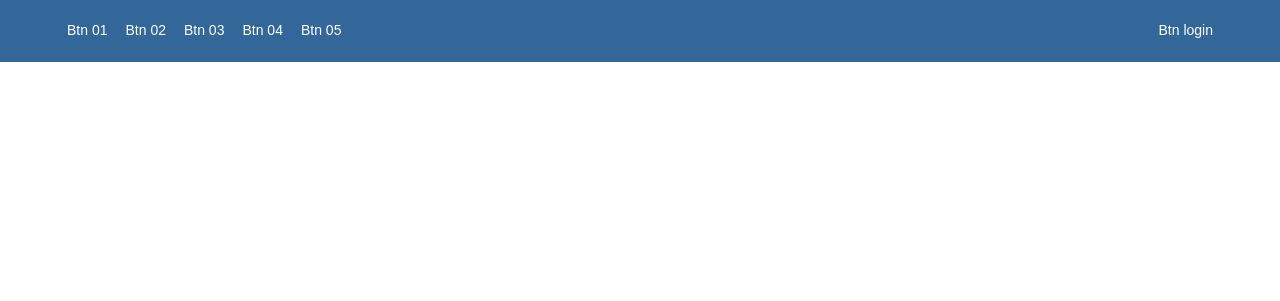
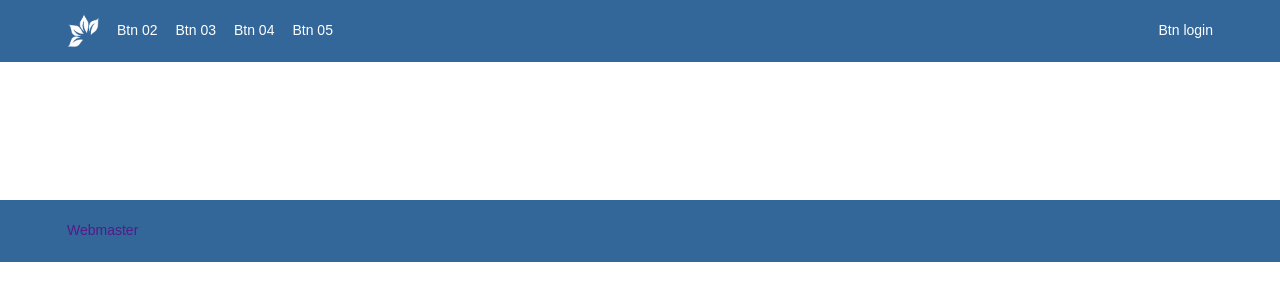
Before and after one commit to CarlosRamon-SI/Prova_2_Web_1, a PHP site: page / in a window 1280 px wide. Shown: the top 301 px of the page. Run offline with PHP 8.4, Linux system fonts and the light colour scheme.

Commit message:
outras alterações

```diff
--- a/index.html
+++ b/index.html
@@ -11,27 +11,27 @@
         <div id="menu" class="bar_container">
             <div id="bar">
                 <a href="">
-                    <div id="menu_icon" class="btn_bar">
-                        <span>Btn 01</span>
+                    <div id="icon" class="btn_bar" title="Home">
+                        <span> </span>
                     </div>
                 </a>
                 <a href="">
-                    <div class="btn_bar">
+                    <div class="btn_bar" title="btn 02" >
                         <span>Btn 02</span>
                     </div>
                 </a>
                 <a href="">
-                    <div class="btn_bar">
+                    <div class="btn_bar" title="btn 03">
                         <span>Btn 03</span>
                     </div>
                 </a>
                 <a href="">
-                    <div class="btn_bar">
+                    <div class="btn_bar" title="btn 04">
                         <span>Btn 04</span>
                     </div>
                 </a>
                 <a href="">
-                    <div class="btn_bar">
+                    <div class="btn_bar" title="btn 05">
                         <span>Btn 05</span>
                     </div>
                 </a>
@@ -43,11 +43,15 @@
             </a>
         </div>
     </div>
+    <div id="corpo">
+
+    </div>
     <div id="rodape">
         <div id="" class="bar_container">
-            <div id="bar">
+            <div id="bar" class="btn_bar" title="Webmaster">
                 <a href="">
-
+                    <div class="btn_ban"></div>
+                    <span>Webmaster</span>
                 </a>
             </div>
         </div>
--- a/style/main.css
+++ b/style/main.css
@@ -1,7 +1,47 @@
+@font-face {
+    font-family: 'Material Icons';
+    font-style: normal;
+    font-weight: 400;
+    src: url(./fonts/MaterialIcons-Regular.eot);
+    /* For IE6-8 */
+    src: local('Material Icons'), local('MaterialIcons-Regular'),
+    url(./fonts/MaterialIcons-Regular.woff2) format('woff2'),
+    url(./fonts/MaterialIcons-Regular.woff) format('woff'),
+    url(./fonts/MaterialIcons-Regular.ttf) format('truetype');
+}
+
+
+.material_icons {
+    font-family: 'Material Icons';
+    font-weight: normal;
+    font-style: normal;
+    font-size: 24px;
+    /* Preferred icon size */
+    display: inline-block;
+    line-height: 1;
+    text-transform: none;
+    letter-spacing: normal;
+    word-wrap: normal;
+    white-space: nowrap;
+    direction: ltr;
+}
+
 #cabecalho {
     position: fixed; /* posição fixada da barra de menu */
     top: 0; /* extremidade das margens */
     left: 0; /* extremidade das margens */
+    width: 100%;
+    height: auto;
+    background-color: #336699;
+}
+
+#corpo {
+    margin-top: 200px;
+}
+
+#rodape {
+    position: absolute;
+    left: 0;
     width: 100%;
     height: auto;
     background-color: #336699;
@@ -15,13 +55,22 @@
     margin-left: 60px;
 }
 
+#icon {
+    background: url(./img/icons/logo_white.png) no-repeat center;
+    background-size: 32px;
+}
+
+#icon span {
+    padding: 1px 1px;
+}
+
 #menu {
     top: 0;
 }
 
 #bar {
     max-width: 1200px;
-    min-height: 60px;
+    height: 62px;
     margin: 0 auto;
 }
 
@@ -33,21 +82,24 @@
 .btn_bar {
     font-family: arial;
     font-size: 14px;
-    line-height: 60px; /* altura da linha */
+    line-height: 60px;
     position: relative;
     top: 0;
     display: inline-block;
+    min-width: 32px;
     width: auto;
     height: 60px;
     margin-left: 0;
     padding-left: 7px;
     padding-right: 7px;
     color: #fff;
-    border-bottom: 2px solid rgba(0, 0, 0, .0); /* transformação */
+    border-top: 0px solid rgba(0, 0, 0, .0); /* transformação */
+    border-bottom: 0px solid rgba(0, 0, 0, .0); /* transformação */
     transition: .1s ease-in-out;
 }
 
 .btn_bar:hover {
+    border-top: 0px solid white !important;
     border-bottom: 2px solid white;
 }
 
```
